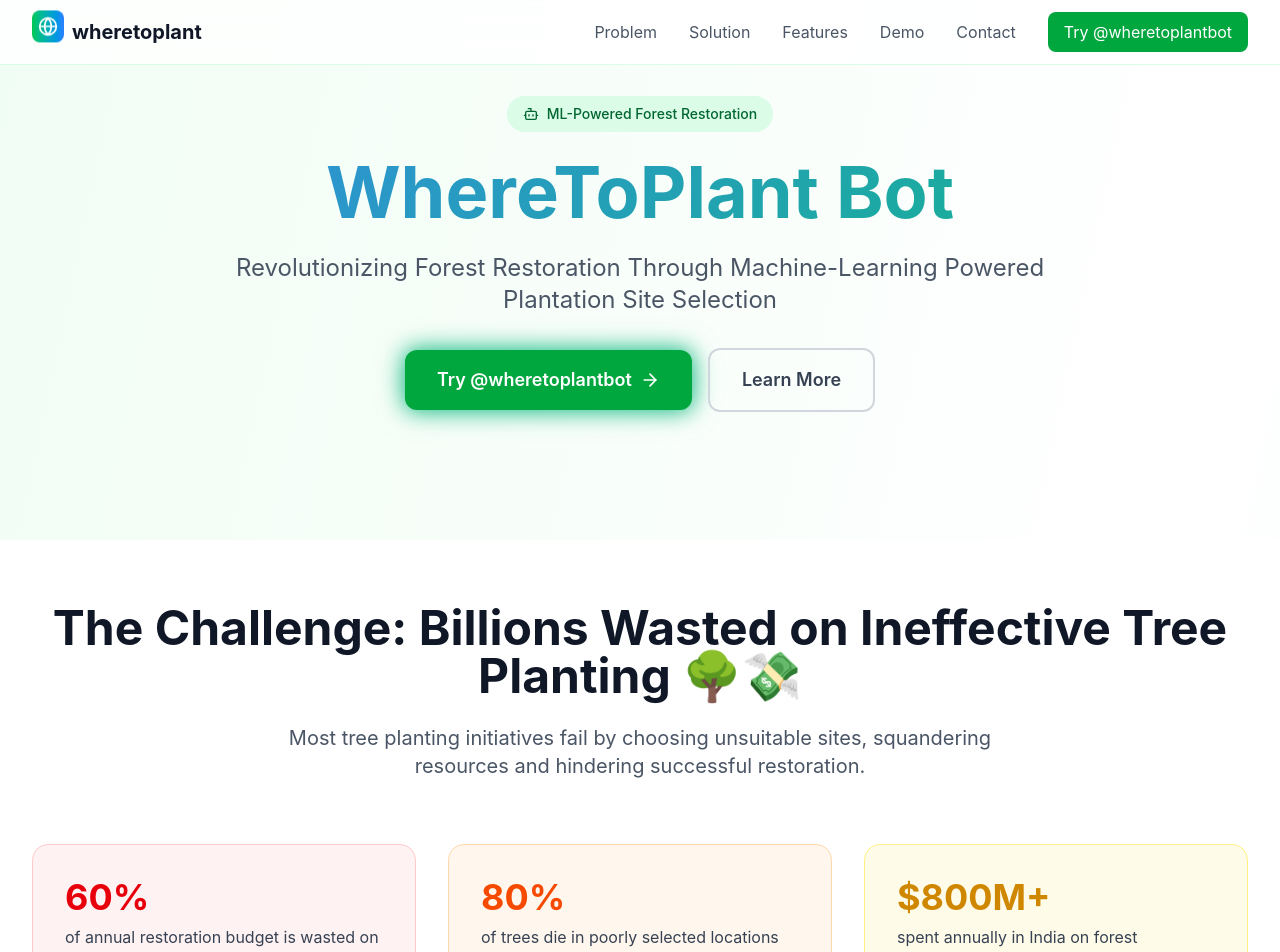
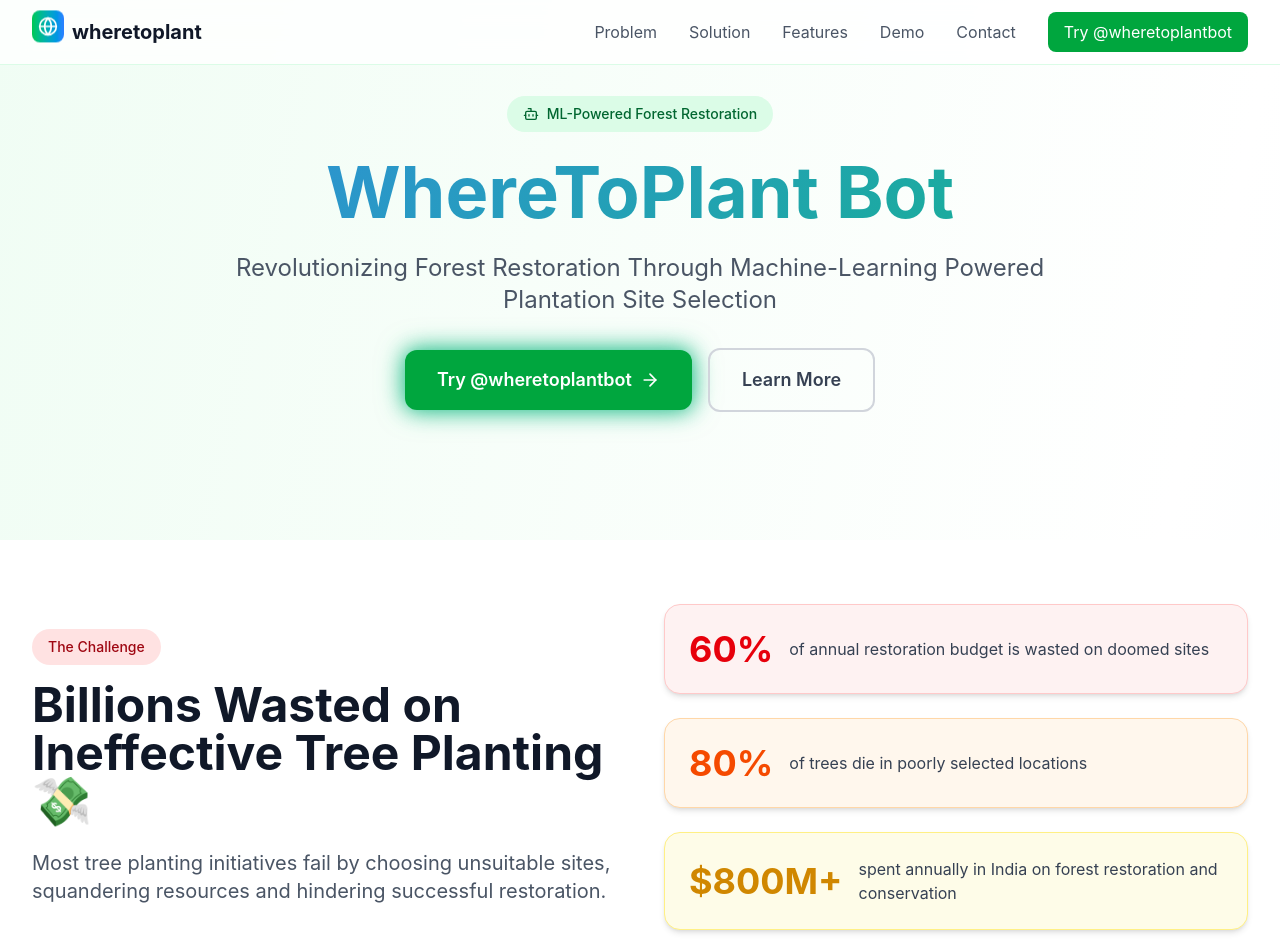
Before and after one commit to rishhavv/wheretoplant, a Next.js app: page / in a window 1280 px wide. Shown: the top 952 px of the page. Built offline with nearby package versions, Linux system fonts and the light colour scheme.

Commit message:
chore: update copy

```diff
--- a/src/app/page.tsx
+++ b/src/app/page.tsx
@@ -155,34 +155,39 @@
       </section>
 
       {/* Problem Section */}
-      <section id="problem" className="py-16 px-4 sm:px-6 lg:px-8 bg-white">
+      <section id="problem" className="py-16 px-4 sm:px-6 lg:px-8 bg-white overflow-hidden">
         <div className="max-w-7xl mx-auto">
-          <div className="text-center mb-16">
+          <div className="grid md:grid-cols-2 gap-12 items-center mb-16">
+            <div className="text-left">
+              <div className="inline-flex items-center px-4 py-2 bg-red-100 text-red-800 rounded-full text-sm font-medium mb-4">
+                The Challenge
+              </div>
               <h2 className="text-4xl md:text-5xl font-bold text-gray-900 mb-6">
-              The Challenge: Billions Wasted on Ineffective Tree Planting 🌳💸
+                Billions Wasted on Ineffective Tree Planting 💸
               </h2>
-            <p className="text-xl text-gray-600 max-w-3xl mx-auto">
+              <p className="text-xl text-gray-600">
                 Most tree planting initiatives fail by choosing unsuitable sites, squandering resources and hindering successful restoration.
               </p>
             </div>
 
-          <div className="grid md:grid-cols-3 gap-8 mb-16 stagger-animation">
-            <div className="bg-red-50 p-8 rounded-2xl border border-red-200">
-              <div className="text-4xl font-bold text-red-600 mb-2">60%</div>
+            <div className="space-y-6">
+              <div className="bg-red-50 p-6 rounded-2xl border border-red-200 flex items-center shadow-md">
+                <div className="text-4xl font-bold text-red-600 mr-4">60%</div>
                 <p className="text-gray-700">of annual restoration budget is wasted on doomed sites</p>
               </div>
-            <div className="bg-orange-50 p-8 rounded-2xl border border-orange-200">
-              <div className="text-4xl font-bold text-orange-600 mb-2">80%</div>
+              <div className="bg-orange-50 p-6 rounded-2xl border border-orange-200 flex items-center shadow-md">
+                <div className="text-4xl font-bold text-orange-600 mr-4">80%</div>
                 <p className="text-gray-700">of trees die in poorly selected locations</p>
               </div>
-            <div className="bg-yellow-50 p-8 rounded-2xl border border-yellow-200">
-              <div className="text-4xl font-bold text-yellow-600 mb-2">$800M+</div>
+              <div className="bg-yellow-50 p-6 rounded-2xl border border-yellow-200 flex items-center shadow-md">
+                <div className="text-4xl font-bold text-yellow-600 mr-4">$800M+</div>
                 <p className="text-gray-700">spent annually in India on forest restoration and conservation</p>
+              </div>
             </div>
           </div>
 
           <div className="bg-gradient-to-r from-red-50 to-orange-50 p-8 rounded-2xl border border-red-200">
-            <h3 className="text-2xl font-bold text-gray-900 mb-4">Why Do Reforestation Efforts Fail?</h3>
+            <h3 className="text-2xl font-bold text-gray-900 mb-8 text-center">Why Do Reforestation Efforts Fail?</h3>
             <div className="grid md:grid-cols-2 gap-6">
               <div className="space-y-3">
                 <div className="flex items-start space-x-3">
```
Lines whose indentation alone changed are shown as unchanged.
